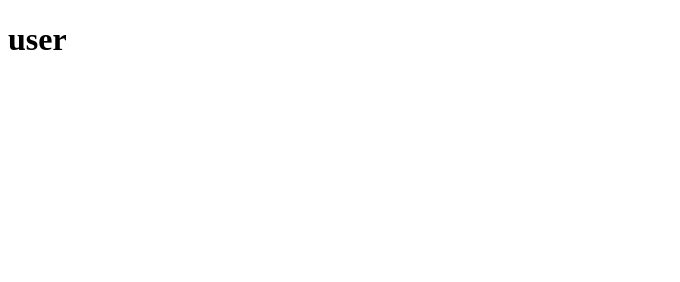
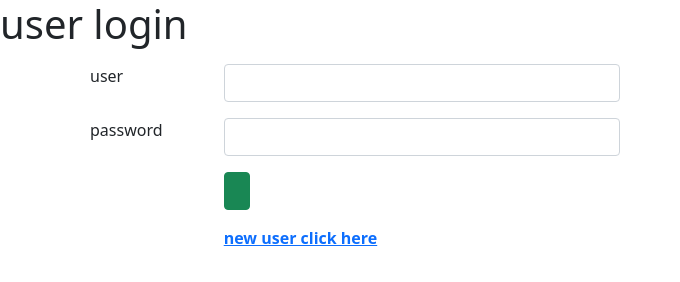
Before and after one commit to ajaydevaraj63/userapp, a plain HTML site: page index.html in a window 1280 px wide. Shown: the whole page, without its empty margins (0-680 px from the left). Drawn offline with nearby package versions, Linux system fonts and the light colour scheme.

Commit message:
second login  commit

```diff
--- a/index.html
+++ b/index.html
@@ -1,13 +1,41 @@
 <!DOCTYPE html>
 <html lang="en">
 <head>
+    <!-- CSS only -->
+<link href="https://cdn.jsdelivr.net/npm/bootstrap@5.1.3/dist/css/bootstrap.min.css" rel="stylesheet" integrity="sha384-1BmE4kWBq78iYhFldvKuhfTAU6auU8tT94WrHftjDbrCEXSU1oBoqyl2QvZ6jIW3" crossorigin="anonymous">
     <meta charset="UTF-8">
     <meta http-equiv="X-UA-Compatible" content="IE=edge">
     <meta name="viewport" content="width=device-width, initial-scale=1.0">
     <title>Document</title>
 </head>
+
 <body>
-    <h1>user
-    </h1>
+    <h1>user login</h1>
+    <div class="container">
+        <div class="row">
+            <div class="col col-12 col-lg-6"><table class="table table-borderless">
+                <tr>
+                    <td>user</td>
+                    <td><input type="text" class="form-control"></td>
+                </tr>
+                <tr>
+                    <td>password</td>
+                    <td><input type="password" name="" id="" class="form-control"></td>
+                </tr>
+                <tr>
+                    <td></td>
+                    <td><input type="button" value="" class="btn btn-success"></td>
+                </tr>
+                <tr>
+                    <td></td>
+                    <td><a href="register.html"><b>new user click here</b></a></td>
+                </tr>
+            </table></div>
+            <div class="col col-12 col-lg-6"></div>
+        </div>
+
+    </div>
+    <!-- JavaScript Bundle with Popper -->
+<script src="https://cdn.jsdelivr.net/npm/bootstrap@5.1.3/dist/js/bootstrap.bundle.min.js" integrity="sha384-ka7Sk0Gln4gmtz2MlQnikT1wXgYsOg+OMhuP+IlRH9sENBO0LRn5q+8nbTov4+1p" crossorigin="anonymous"></script>
 </body>
 </html>
```
